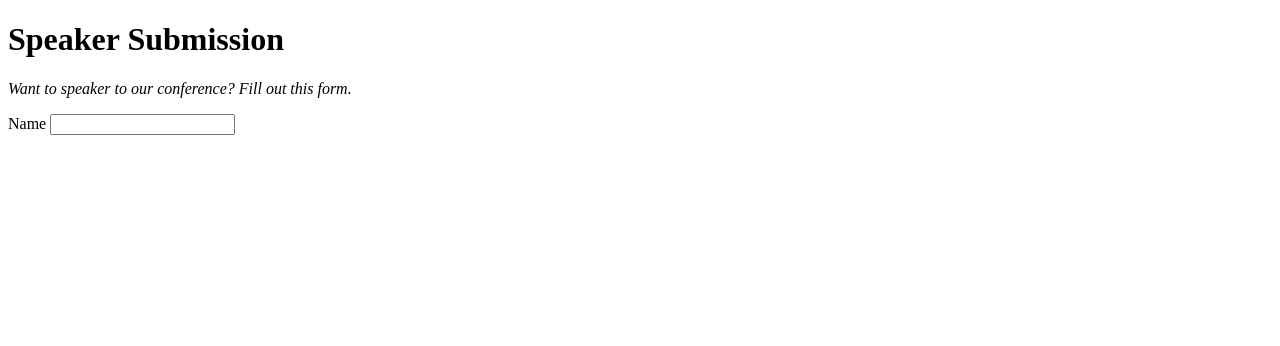
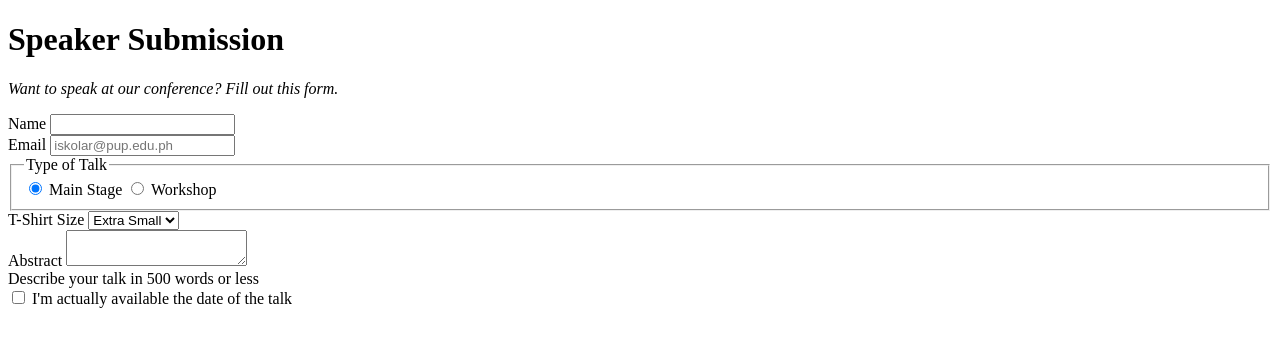
Before and after one commit to jarchvs/Dolosa-HTML-FORMS, a plain HTML site: page speaker-submission.html in a window 1280 px wide. Drawn offline with Linux system fonts and the light colour scheme.

Commit message:
Update speaker-submission.html

```diff
--- a/speaker-submission.html
+++ b/speaker-submission.html
@@ -1,22 +1,65 @@
 <!DOCTYPE html>
-<html lang="en">
+<html lang='en'>
   <head>
-    <meta charset="UTF-8">
-    <meta name="viewport" content="width=device-width, initial-scale=1.0">
-    <link rel="stylesheet" href="styles.css"/>
-    <title>Be our speaker.</title>
+    <meta charset='UTF-8'/>
+    <title>Speaker Submission</title>
+    <link rel='stylesheet' href='styles.css'/>
   </head>
   <body>
-    <header class="speaker-form-header"><h1>Speaker Submission</h1><p>
-        <em>
-            Want to speaker to our conference? Fill out this form.
-        </em>
-    </p>
+    <header class='speaker-form-header'>
+      <h1>Speaker Submission</h1>
+      <p><em>Want to speak at our conference? Fill out
+        this form.</em></p>
     </header>
-
- <form action="" method="" class="speaker-form">
-    <div class='form-row'><label for='full-name'> Name </label><input id='full-name' name='full-name' type='text'/></div>
+    <form action='' method='get' class='speaker-form'>
+        <div class='form-row'>
+            <label for='full-name'>Name</label>
+            <input id='full-name' name='full-name' type='text'/>
+        </div>
+        <div class='form-row'>
+            <label for='email'>Email</label>
+            <input id='email'
+                    name='email'
+                    type='email'
+                    placeholder='iskolar@pup.edu.ph'/>
+        </div>
+        <fieldset class='legacy-form-row'>
+            <legend>Type of Talk</legend>
+            <input id='talk-type-1'
+                   name='talk-type'
+                   type='radio'
+                   value='main-stage'
+                   checked />
+            <label for='talk-type-1' class='radio-label'>Main Stage</label>
+            <input id='talk-type-2'
+                   name='talk-type'
+                   type='radio'
+                   value='workshop'/>
+            <label for='talk-type-2' class='radio-label'>Workshop</label>
+          </fieldset>
+        <div class='form-row'>
+            <label for='t-shirt'>T-Shirt Size</label>
+            <select id='t-shirt' name='t-shirt'>
+            <option value='xs'>Extra Small</option>
+            <option value='s'>Small</option>
+            <option value='m'>Medium</option>
+            <option value='l'>Large</option>
+          </select>
+        </div>
+        <div class='form-row'>
+          <label for='abstract'>Abstract</label>
+          <textarea id='abstract' name='abstract'></textarea>
+          <div class='instructions'>Describe your talk in 500 words or less</div>
+        </div>
+        <div class='form-row'>
+          <label class='checkbox-label' for='available'>
+          <input id='available'
+          name='available'
+          type='checkbox'
+          value='is-available'/>
+          <span>I'm actually available the date of the talk</span>
+          </label>
+        </div>
     </form>
-
   </body>
 </html>
```
Lines whose indentation alone changed are shown as unchanged.
